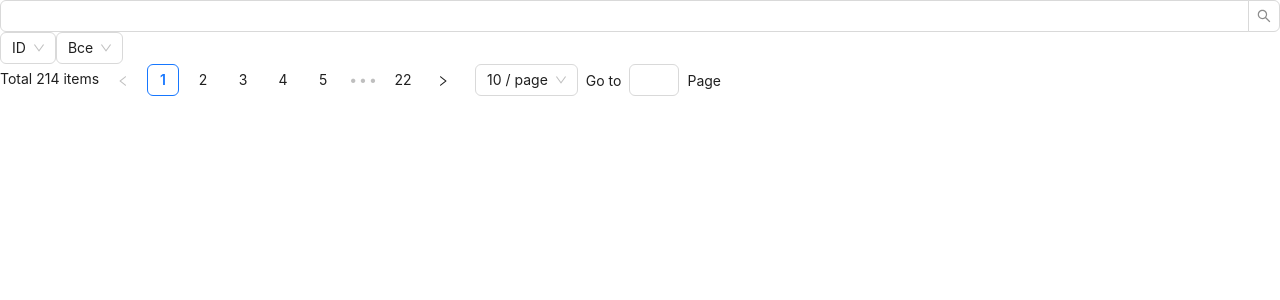
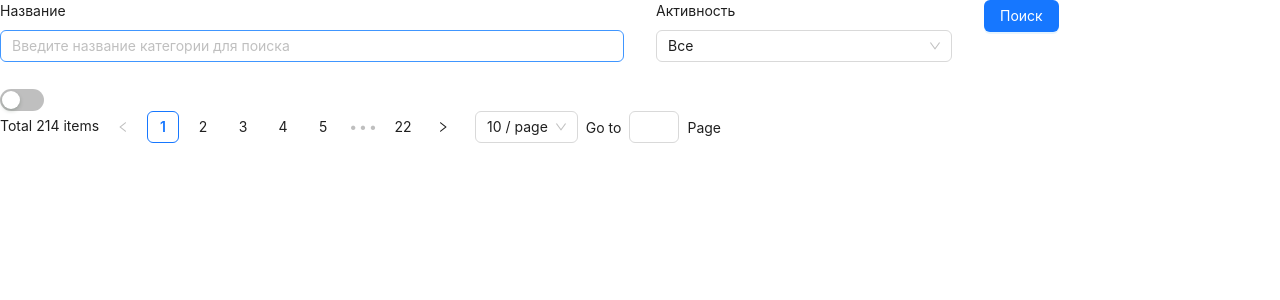
Before and after one commit to efValeron/admin-vite-antd, a React (Vite) app: page /categories in a window 1280 px wide. Shown: the top 300 px of the page. Built offline with nearby package versions, Linux system fonts and the light colour scheme.

Commit message:
optimized imports, almost all variables changed to url query, added simple layout for advanced search

```diff
--- a/src/pages/Categories.tsx
+++ b/src/pages/Categories.tsx
@@ -1,7 +1,6 @@
-import {Input, Pagination, Select} from "antd";
-import {useState} from "react";
+import {Button, Col, Form, Input, Pagination, Row, Select, Switch} from "antd";
 import {useSearchParams} from "react-router-dom";
-import {SearchProps} from "antd/es/input";
+import {updateQueryParams} from "../utils/utils.ts";
 
 const columns = [
   {
@@ -44,73 +43,110 @@ const activeFilterOptions = [
 ]
 
 export const Categories = () => {
-  const [searchParams, setSearchParams] = useSearchParams();
-  const [activeFilter, setActiveFilter] = useState(searchParams.get("filter[active]") !== null ? searchParams.get("filter[active]")! : "all")
-  const [page, setPage] = useState(searchParams.get("page") !== null ? Number(searchParams.get("page")!) : 1)
-  const [pageSize, setPageSize] = useState(searchParams.get("limit") !== null ? Number(searchParams.get("limit")!) : 10)
-  const [searchValue, setSearchValue] = useState(searchParams.get("search") !== null ? searchParams.get("search")! : "")
-  const [searchBy, setSearchBy] = useState("_id")
+  const [searchParams, setSearchParams] = useSearchParams()
+
+  const activeFilter = searchParams.get("filter[active]") !== null ? searchParams.get("filter[active]")! : "all"
+  const page = searchParams.get("page") !== null ? Number(searchParams.get("page")!) : 1
+  const pageSize = searchParams.get("limit") !== null ? Number(searchParams.get("limit")!) : 10
+  const searchValue = searchParams.get("search") !== null ? searchParams.get("search")! : ""
+  const advancedSearch = searchParams.get("advancedSearch") !== null ? JSON.parse(searchParams.get("advancedSearch")!) : false
   const total = 214
 
-  const activeFilterChange = (value: string) => {
-    setActiveFilter(value)
-    searchParams.set("filter[active]", value)
-    setSearchParams(searchParams)
-  }
+  // const activeFilterChange = (value: string) => {
+  //   updateQueryParams("filter[active]", value, searchParams, setSearchParams)
+  // }
   const pageChange = (page: number) => {
-    setPage(page)
-    searchParams.set("page", page.toString())
-    setSearchParams(searchParams)
+    updateQueryParams("page", page.toString(), searchParams, setSearchParams)
   }
   const showSizeChange = (_: number, pageSize: number) => {
-    setPageSize(pageSize)
-    searchParams.set("limit", pageSize.toString())
-    setSearchParams(searchParams)
+    updateQueryParams("limit", pageSize.toString(), searchParams, setSearchParams)
   }
-  // const onSearchChange = (e: ChangeEvent<HTMLInputElement>) => {
-  //   const value = e.currentTarget.value
-  //   setSearchValue(value)
-  //   searchParams.set("search", value)
-  //   setSearchParams(searchParams)
+  const onSearch = (values: unknown) => {
+    console.log(values)
+    // if (value === "") {
+    //   updateQueryParams("search", null, searchParams, setSearchParams)
+    //   return
     // }
-  const onSearch: SearchProps['onSearch'] = (value, _e, _info) => {
-    setSearchValue(value)
-
-    if (value === "") {
-      searchParams.delete("search")
-      setSearchParams(searchParams)
-      return
+    //
+    // updateQueryParams("search", value, searchParams, setSearchParams)
   }
-
-    searchParams.set("search", value)
-    setSearchParams(searchParams)
-  }
-  const searchByChange = (value: string) => {
-    setSearchBy(value)
-    console.log(value)
+  const toggleAdvancedSearch = (checked: boolean) => {
+    updateQueryParams("advancedSearch", checked ? "true" : null, searchParams, setSearchParams)
   }
 
   return (
-    <div className="h-screen flex flex-col justify-center items-center bg-zinc-200 gap-8">
-      <div className="flex gap-4 w-1/2">
-        <Input.Search
-          defaultValue={searchValue}
-          // onChange={onSearchChange}
-          onSearch={onSearch}
+    <div className="py-8 min-h-screen flex flex-col justify-center items-center bg-zinc-200 gap-8">
+      <div className="w-1/2">
+        <Form
+          className="w-full"
+          layout="vertical"
+          onFinish={onSearch}
+          initialValues={{
+            name: searchValue,
+            activeFilter: activeFilter
+          }}
+        >
+          <Row gutter={32}>
+            <Col span={12}>
+              <Form.Item label="Название" name="name">
+                <Input
+                  placeholder="Введите название категории для поиска"
                 />
+              </Form.Item>
+            </Col>
+
+            <Col span={6}>
+              <Form.Item label="Активность" name="activeFilter">
                 <Select
                   // className="w-full"
-          defaultValue={searchBy}
-          onChange={searchByChange}
-          options={columns.filter(c => c.value !== "active")}
-        />
-        <Select
-          // className="w-full"
-          defaultValue={activeFilter}
-          onChange={activeFilterChange}
+                  // onChange={activeFilterChange}
                   options={activeFilterOptions}
                 />
+              </Form.Item>
+            </Col>
+
+            <Col
+              className="flex items-center"
+              span={6}
+            >
+              <Form.Item
+                className="m-0"
+              >
+                <Button
+                  type="primary"
+                  htmlType="submit"
+                >
+                  Поиск
+                </Button>
+              </Form.Item>
+            </Col>
+          </Row>
+
+          {
+            advancedSearch &&
+            columns.map(({value, label}) => {
+              return value !== "name" && value !== "active" ? (
+                <Row gutter={32} key={value}>
+                  <Col span={12}>
+                    <Form.Item
+                      label={label}
+                      name="_id"
+                    >
+                      <Input
+                        // className="w-2/3"
+                        placeholder="Введите id категории для поиска"
+                      />
+                    </Form.Item>
+                  </Col>
+                </Row>
+              ) : null
+            })
+          }
+
+
+        </Form>
       </div>
+      <Switch defaultChecked={advancedSearch} onChange={toggleAdvancedSearch}/>
       <Pagination
         total={total}
         showSizeChanger
```
Lines whose indentation alone changed are shown as unchanged.
